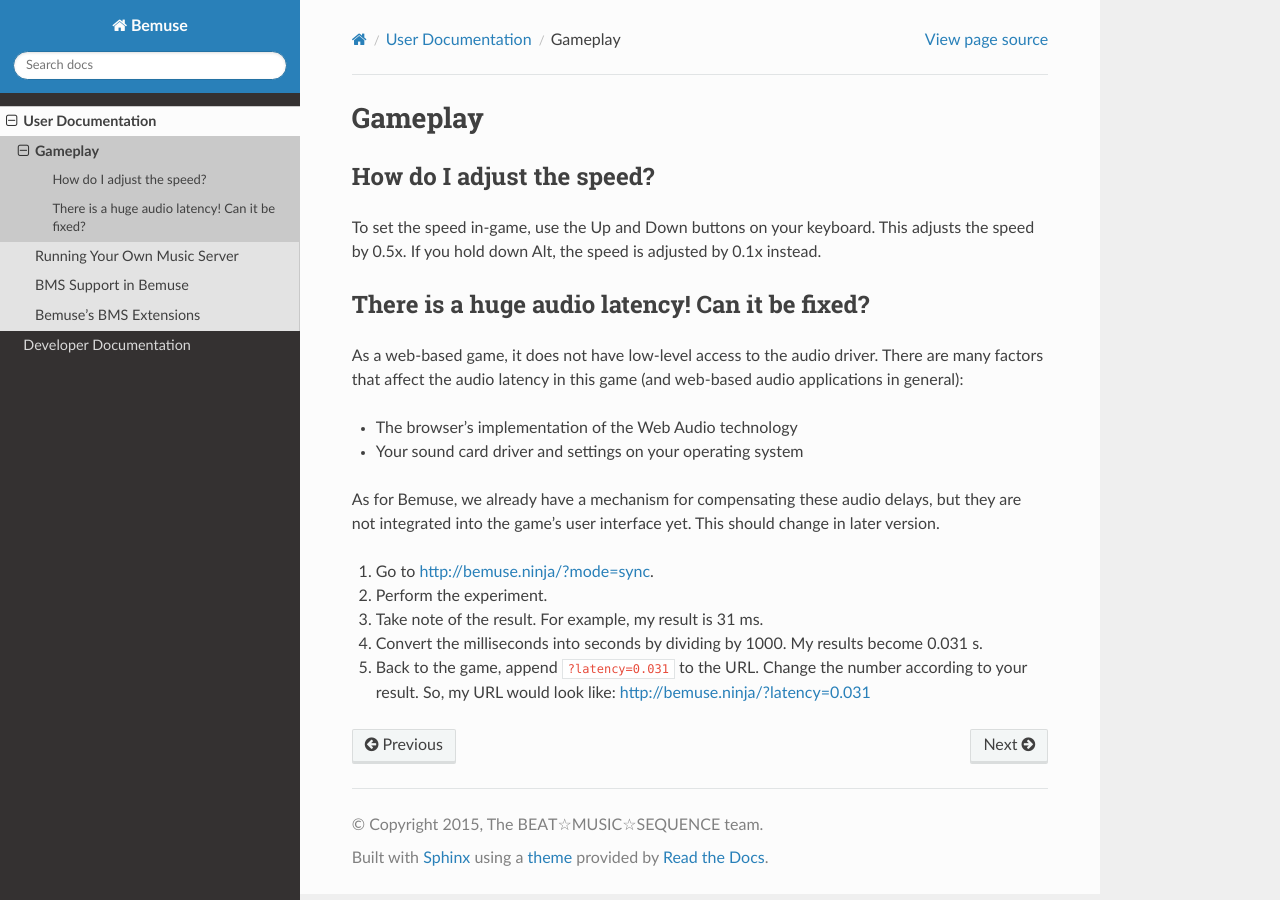
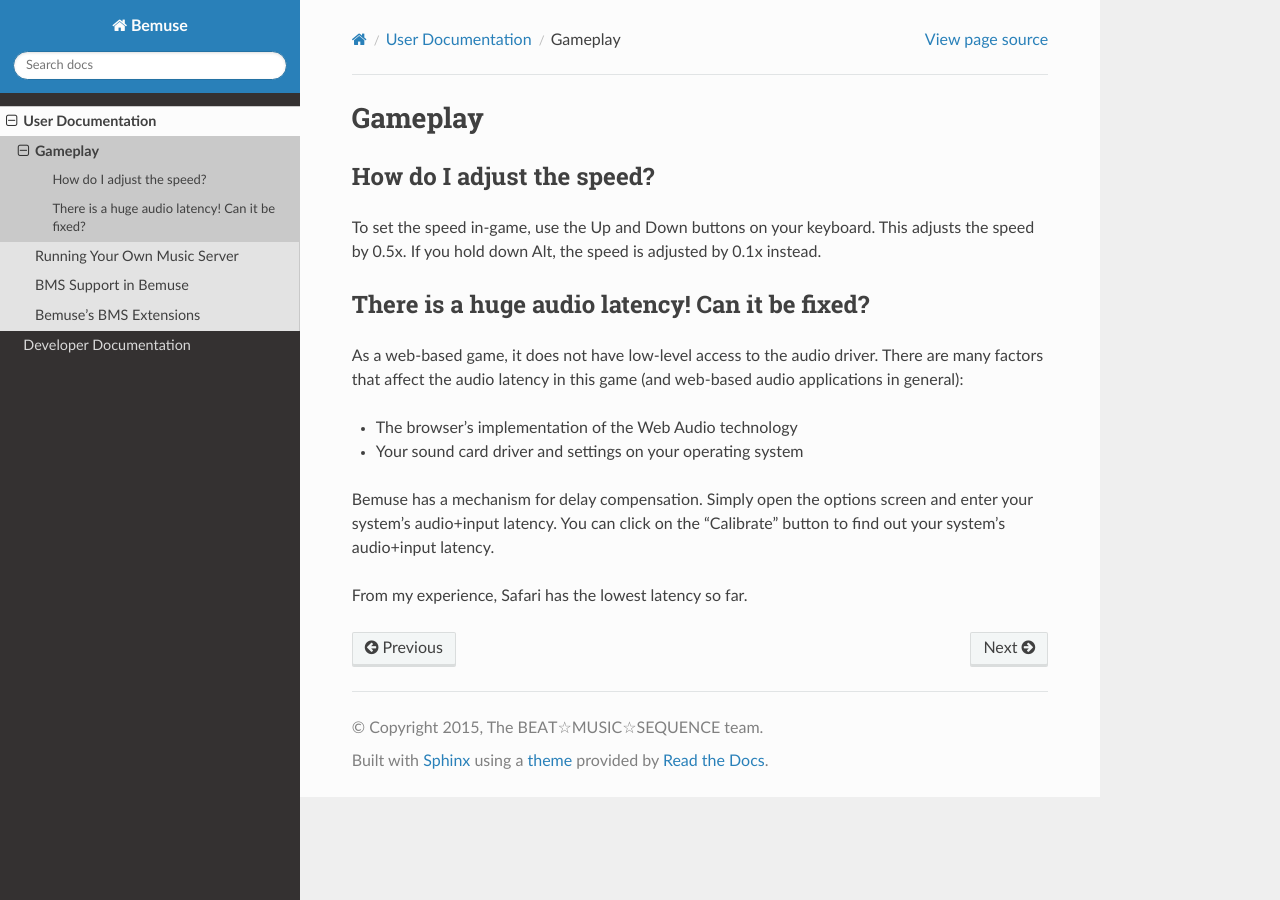
Before and after one commit to bemusic/bemuse, a Sphinx documentation site: the page built from docs/users/gameplay.rst, in a window 1280 px wide. Built offline with Sphinx 7.4.7 and the Read the Docs theme 2.0.0, drawn with Linux system fonts in a browser that asks for light colours; pages that are not in the unit, such as notebooks, are missing from menus.

Commit message:
docs(~): cleanup

```diff
--- a/docs/developers/README.rst
+++ b/docs/developers/README.rst
@@ -5,7 +5,6 @@
 
    getting-started
    getting-started-windows
-   functional
    architecture
    documentation
    game-loop
--- a/docs/developers/architecture.rst
+++ b/docs/developers/architecture.rst
@@ -15,8 +15,6 @@
   Configuration code for webpack and other things.
 :tree:`docs`
   This documentation.
-:tree:`features`
-  The functional specifications and end-to-end tests.
 :tree:`public`
   Files that will be deployed verbatim to the server,
   **except for** ``index.html``, where the boot script will be inlined.
--- a/docs/users/gameplay.rst
+++ b/docs/users/gameplay.rst
@@ -21,13 +21,8 @@
 - The browser's implementation of the Web Audio technology
 - Your sound card driver and settings on your operating system
 
-As for Bemuse, we already have a mechanism for compensating these audio delays,
-but they are not integrated into the game's user interface yet.
-This should change in later version.
+Bemuse has a mechanism for delay compensation.
+Simply open the options screen and enter your system’s audio+input latency.
+You can click on the “Calibrate” button to find out your system’s audio+input latency.
 
-1. Go to http://bemuse.ninja/?mode=sync.
-2. Perform the experiment.
-3. Take note of the result. For example, my result is 31 ms.
-4. Convert the milliseconds into seconds by dividing by 1000. My results become 0.031 s.
-5. Back to the game, append ``?latency=0.031`` to the URL. Change the number according to your result.
-   So, my URL would look like: http://bemuse.ninja/?latency=0.031
+From my experience, Safari has the lowest latency so far.
--- a/docs/users/scoring-and-judgment.rst
+++ b/docs/users/scoring-and-judgment.rst
@@ -97,4 +97,4 @@
 
 .. src::
 
-   src/app/game-launcher.js @ grade @ 06126a24
+   src/rules/grade.js @ grade @ a8658ca8
```
Also changed, not shown: docs/developers/functional.rst (deleted, +0 -7 lines).
